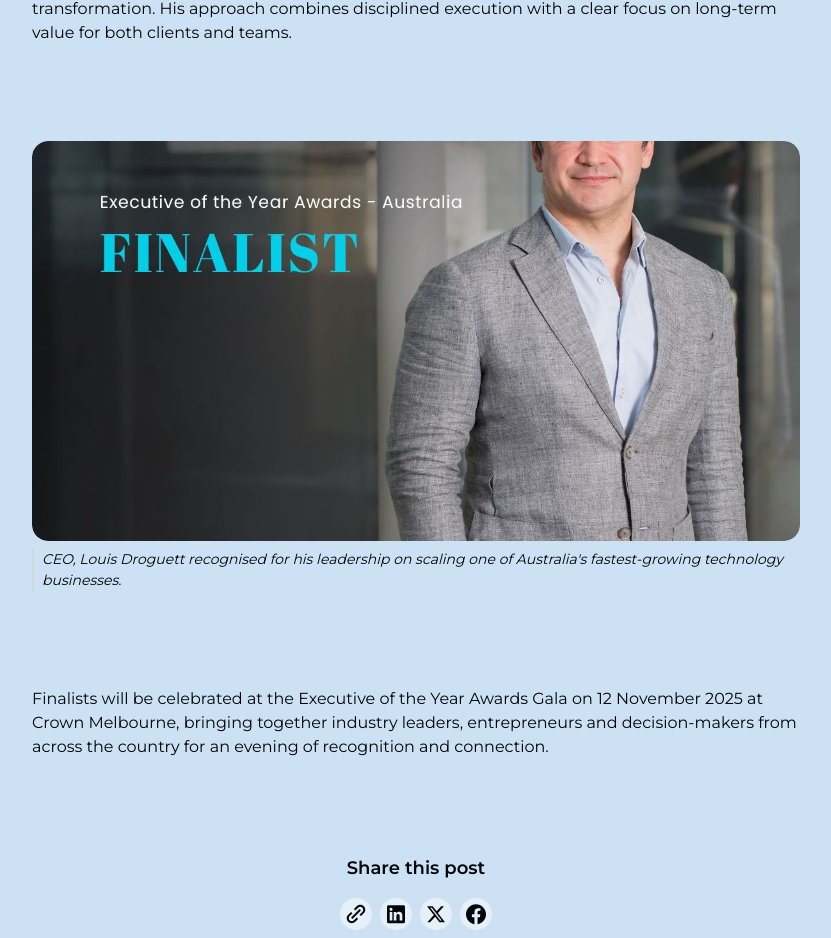
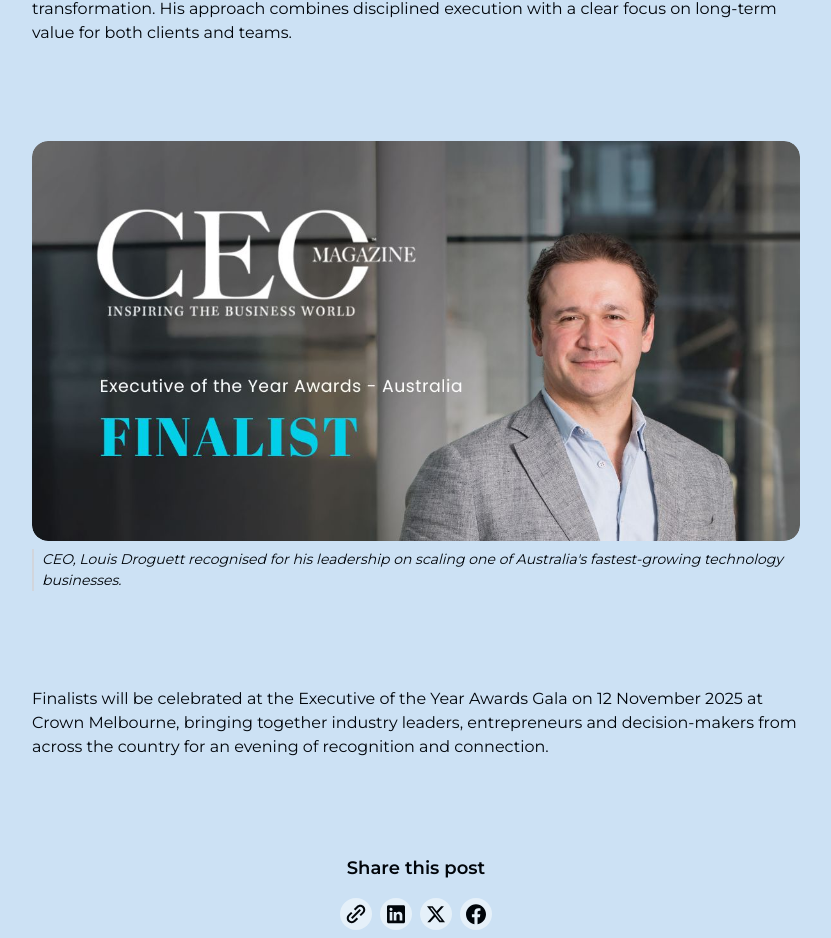
Before and after one commit to Cameron-p-Carter/sasrsitre, a Next.js app: page /collections/news/2025-executive-of-the-year-awards in a window 1280 px wide. Shown: the part 1515-2453 px from the top of the page, without its empty margins (224-1055 px from the left). Built offline with nearby package versions, Linux system fonts and the light colour scheme.

Commit message:
image crop

```diff
--- a/app/collections/news/2025-executive-of-the-year-awards/page.tsx
+++ b/app/collections/news/2025-executive-of-the-year-awards/page.tsx
@@ -20,6 +20,7 @@
   type: 'image';
   src: string;
   caption: string;
+  objectPosition?: string;
 }
 
 interface QuoteBlock {
@@ -83,6 +84,7 @@
       type: 'image',
       src: '/images/placeholder/placeholder114.jpg',
       caption: 'CEO, Louis Droguett recognised for his leadership on scaling one of Australia\'s fastest-growing technology businesses.',
+      objectPosition: 'top',
     } as ImageBlock,
     {
       type: 'richText',
--- a/app/components/sections/content/ArticleContentSection.tsx
+++ b/app/components/sections/content/ArticleContentSection.tsx
@@ -13,6 +13,7 @@
   type: 'image';
   src: string;
   caption: string;
+  objectPosition?: string;
 }
 
 interface QuoteBlock {
@@ -186,6 +187,7 @@
                 alt={block.caption}
                 fill
                 className="object-cover rounded-2xl"
+                style={block.objectPosition ? { objectPosition: block.objectPosition } : undefined}
               />
             </div>
             <div className="flex gap-2 items-start w-full">
```
